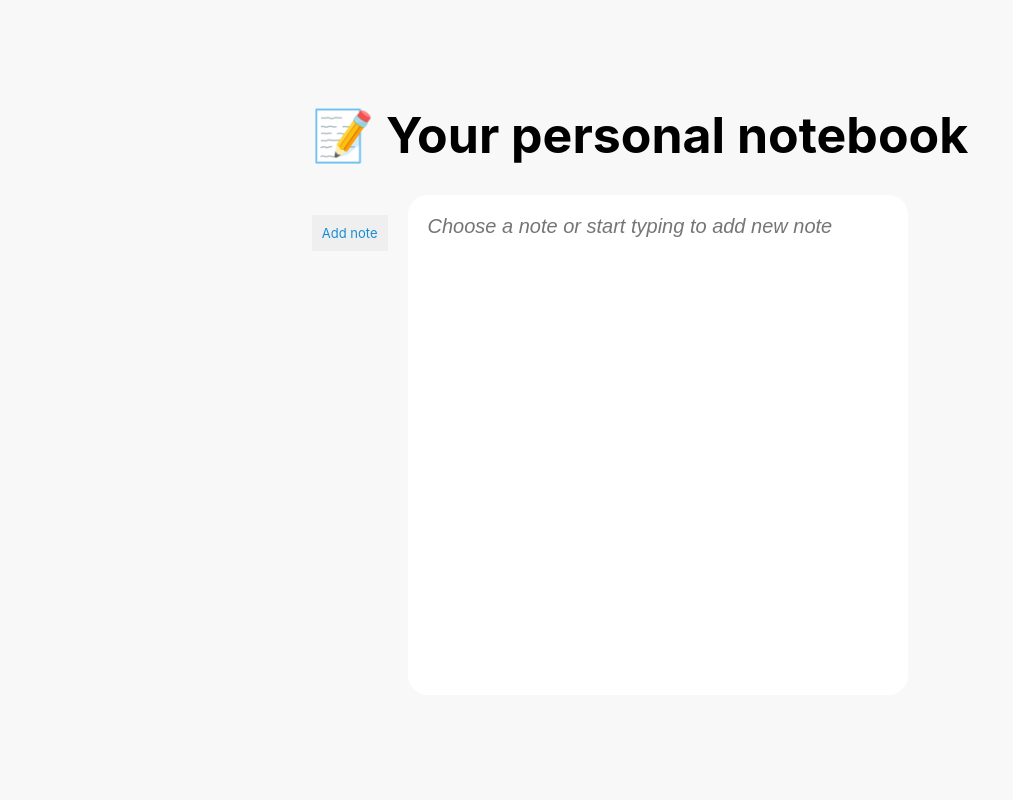
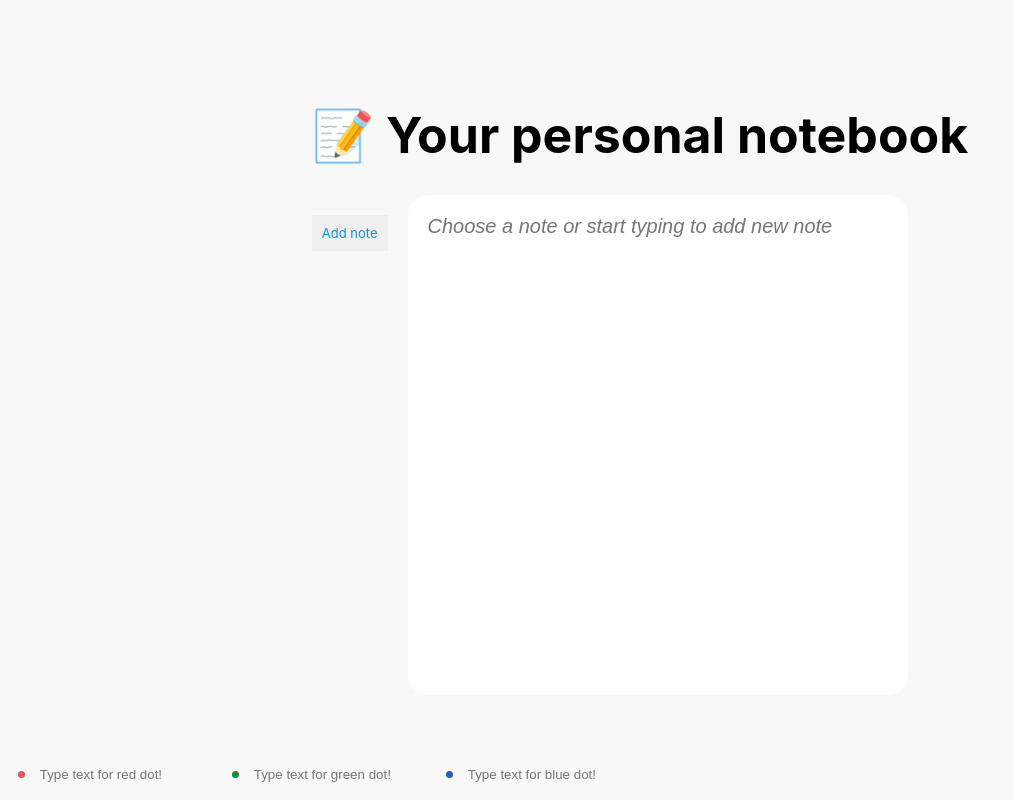
Before and after one commit to xmavv/empty-project, a React (Create React App) app: page / in a window 1280 px wide. Shown: the whole page, without its empty margins (0-1013 px from the left). Built offline with nearby package versions, Linux system fonts and the light colour scheme.

Commit message:
added: legend to the dots, spellcheck:false, u can edit them, set to localstorage too

```diff
--- a/public/index.html
+++ b/public/index.html
@@ -1,5 +1,5 @@
 <!DOCTYPE html>
-<html lang="en">
+<html lang="en" spellcheck="false">
   <head>
     <meta charset="utf-8" />
     <link rel="icon" href="%PUBLIC_URL%/favicons/favicon.ico" />
--- a/src/App.js
+++ b/src/App.js
@@ -45,6 +45,15 @@ export default function App() {
   const [titleFromInput, setTitleFromInput] = useState("");
   const [descriptionFromInput, setDescriptionFromInput] = useState("");
   const [color, setColor] = useState("undefined");
+  const [redDotPlaceholder, setRedDotPlaceholder] = useState(
+    localStorage.getItem("dot-red") || ""
+  );
+  const [greenDotPlaceholder, setGreenDotPlaceholder] = useState(
+    localStorage.getItem("dot-green") || ""
+  );
+  const [blueDotPlaceholder, setBlueDotPlaceholder] = useState(
+    localStorage.getItem("dot-blue") || ""
+  );
 
   function handleSelectedNote(note) {
     setSelectedNote(note);
@@ -115,6 +124,18 @@ export default function App() {
     setDescriptionFromInput("");
   }
 
+  function handleDotPlaceholderChange(e) {
+    const color = e.target.dataset.color;
+
+    color === "red"
+      ? setRedDotPlaceholder(e.target.value)
+      : color === "green"
+      ? setGreenDotPlaceholder(e.target.value)
+      : setBlueDotPlaceholder(e.target.value);
+
+    localStorage.setItem(`dot-${color}`, e.target.value);
+  }
+
   return (
     <div>
       <h1 className="heading-primary">📝 Your personal notebook</h1>
@@ -140,6 +161,38 @@ export default function App() {
           setColor={setColor}
         />
       </div>
+      <div className="placeholderContainer">
+        <div>
+          <span className={`dot red`}></span>
+          <input
+            value={redDotPlaceholder}
+            onChange={(e) => handleDotPlaceholderChange(e)}
+            className="placeholder__item"
+            placeholder="Type text for red dot!"
+            data-color="red"
+          ></input>
+        </div>
+        <div>
+          <span className={`dot green`}></span>
+          <input
+            value={greenDotPlaceholder}
+            onChange={(e) => handleDotPlaceholderChange(e)}
+            className="placeholder__item"
+            placeholder="Type text for green dot!"
+            data-color="green"
+          ></input>
+        </div>
+        <div>
+          <span className={`dot blue`}></span>
+          <input
+            value={blueDotPlaceholder}
+            onChange={(e) => handleDotPlaceholderChange(e)}
+            className="placeholder__item"
+            placeholder="Type text for blue dot!"
+            data-color="blue"
+          ></input>
+        </div>
+      </div>
     </div>
   );
 }
--- a/src/index.css
+++ b/src/index.css
@@ -176,3 +176,25 @@ box-shadow: 14px 15px 14px -16px var(--color-primary); */
   flex-direction: column;
   align-items: end;
 }
+
+.placeholderContainer {
+  position: absolute;
+  bottom: 1%;
+  left: 1%;
+  font-size: 1.2rem;
+  margin-top: 2rem;
+  display: flex;
+  justify-content: center;
+}
+
+.placeholderContainer div {
+  display: flex;
+  align-items: center;
+}
+
+.placeholder__item {
+  padding: 1rem;
+  outline: none;
+  border: none;
+  background-color: transparent;
+}
```
